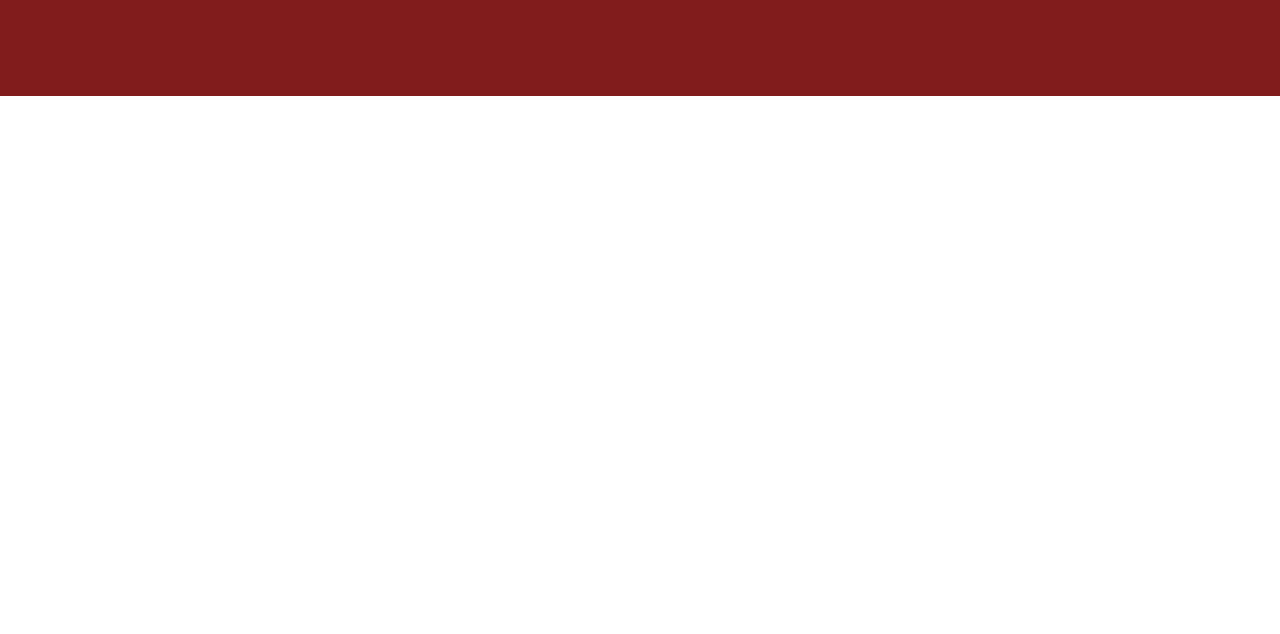
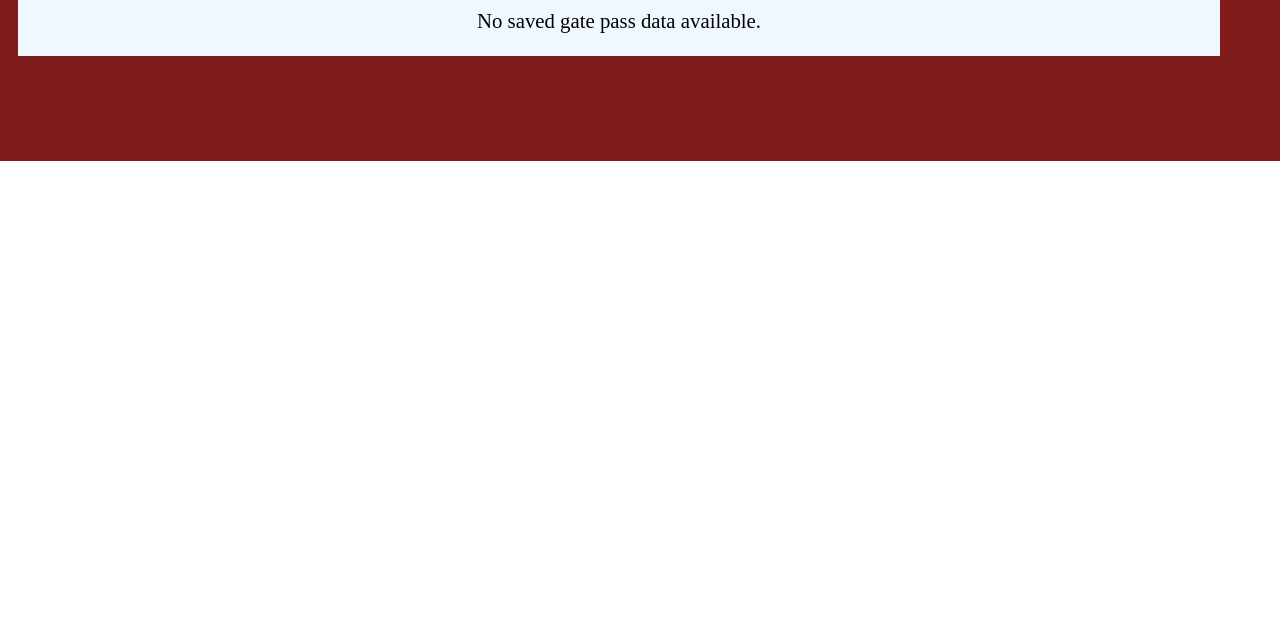
Before and after one commit to princypatel-creator/js-project, a plain HTML site: page gate-pass.html in a window 1280 px wide. Shown: the part 166-800 px from the top of the page. Drawn offline with Linux system fonts and the light colour scheme.

Commit message:
commit chnges

```diff
--- a/gate-pass.js
+++ b/gate-pass.js
@@ -1,5 +1,8 @@
   // Load the data automatically when the DOM is fully loaded
-window.addEventListener('DOMContentLoaded', loadFormData);
+window.addEventListener('DOMContentLoaded', function () {
+    loadFormData();
+    renderGatePassBox();
+});
 
 
   // ---  DEFINING ALL  INPUT FIELDS  ---
@@ -82,6 +85,35 @@ function loadFormData() {
     }
 }
 
+function renderGatePassBox() {
+    const box = document.querySelector('.box');
+    if (!box) return;
+
+    const keys = [
+        { label: 'Name', key: 'name' },
+        { label: 'Father/Spouse Name', key: 'fathername' },
+        { label: 'Address', key: 'add' },
+        { label: 'Visit Date', key: 'visitDate' },
+        { label: 'Age', key: 'age' },
+        { label: 'Phone', key: 'phone' },
+        { label: 'Valid Till', key: 'validTill' },
+        { label: 'Remark', key: 'remark' },
+        { label: 'Entry Type', key: 'entryType' },
+        { label: 'Occupation', key: 'occupation' },
+        { label: 'Identity Proof', key: 'identityProof' },
+        { label: 'Purpose', key: 'purpose' },
+        { label: 'Branch Name', key: 'branchName' },
+        { label: 'Gender', key: 'gender' }
+    ];
+
+    const savedData = keys.map(({ label, key }) => {
+        const value = localStorage.getItem(key);
+        return value ? `<p><strong>${label}:</strong> ${value}</p>` : '';
+    }).filter(Boolean).join('');
+
+    box.innerHTML = savedData || '<p>No saved gate pass data available.</p>';
+}
+
 // ---  FUNCTION: DELETE DATA ---
 function deleteFormData() {
     if (confirm('Are you sure you want to delete all saved entries?')) {
```
Also changed, not shown: index.html (+1 -1 lines).
